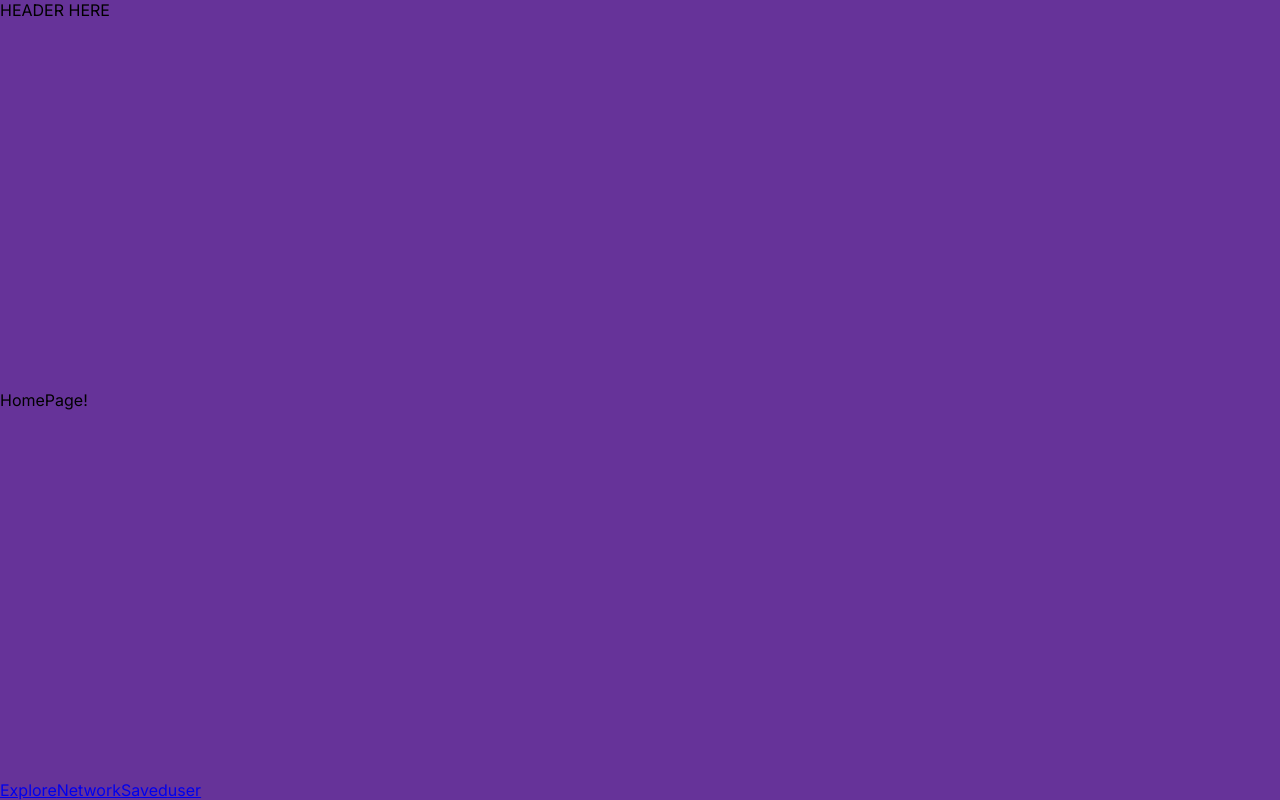
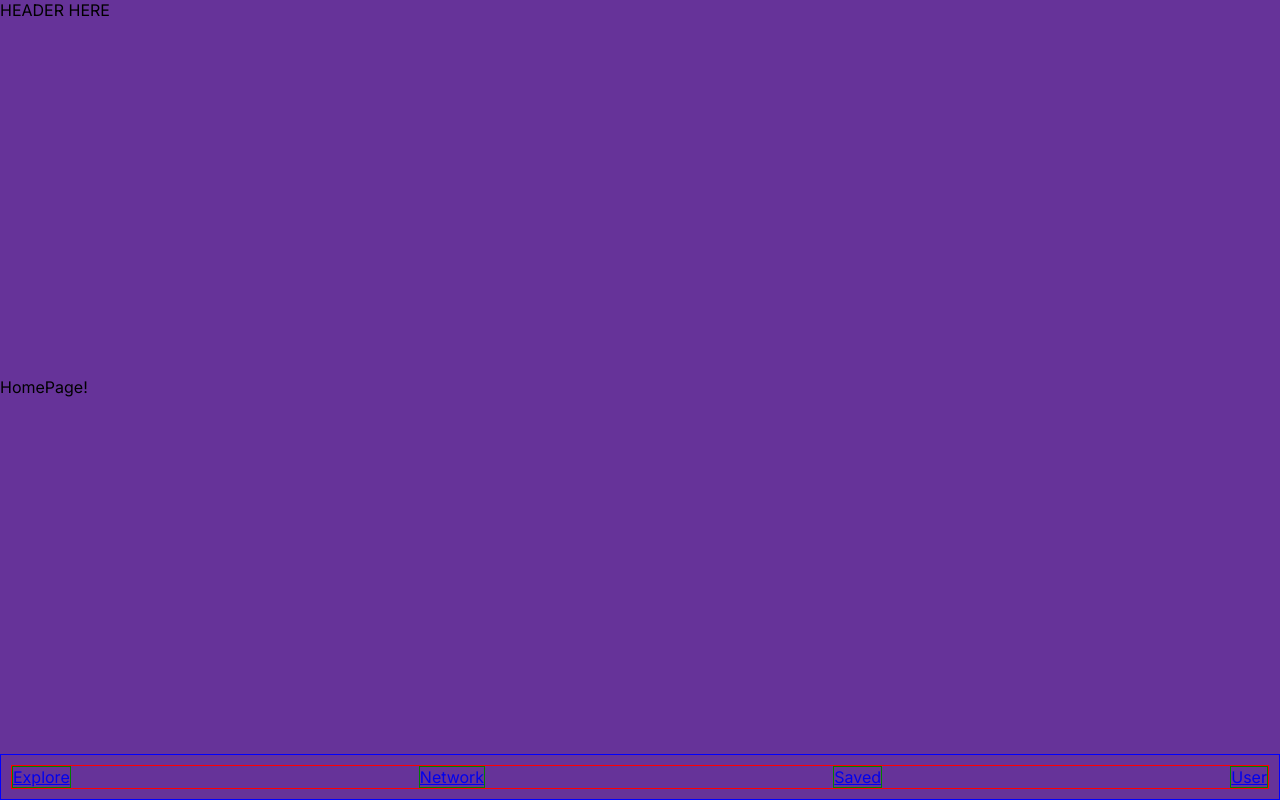
Before and after one commit to theRohirrim/TravelGemsProject, a Next.js app: page / in a window 1280 px wide. Built offline with nearby package versions, Linux system fonts and the light colour scheme.

Commit message:
completed navbar css

```diff
--- a/src/components/navbar/links/Links.jsx
+++ b/src/components/navbar/links/Links.jsx
@@ -2,6 +2,7 @@
 
 import { useState } from "react"
 import NavLink from "./navlink/NavLink";
+import styles from "./links.module.css"
 
 const links = [
     {
@@ -17,19 +18,17 @@
         path: '/saved'
     },
     {
-        title: 'user',
+        title: 'User',
         path: '/user'
     }
 ]
 
 const Links = () => {
     return (
-        <div>
-            <div>
-            {links.map((link => (
-                    <NavLink item={link} key={link.title} />
-                )))}
-            </div>
+        <div className={styles.links}>
+        {links.map((link => (
+                <NavLink item={link} key={link.title} />
+            )))}
         </div>
     )
 }
--- /dev/null
+++ b/src/components/navbar/links/links.module.css
@@ -0,0 +1,9 @@
+.links {
+    border: 1px solid red;
+
+    display: flex;
+    align-items: center;
+    justify-content: space-between;
+
+    gap: 20px;
+}
--- a/src/components/navbar/links/navlink/navlink.module.css
+++ b/src/components/navbar/links/navlink/navlink.module.css
@@ -0,0 +1,3 @@
+.container {
+    border: 1px solid green;
+}
--- a/src/components/navbar/navbar.module.css
+++ b/src/components/navbar/navbar.module.css
@@ -0,0 +1,5 @@
+.container {
+    border: 1px solid blue;
+
+    padding: 10px;
+}
```
